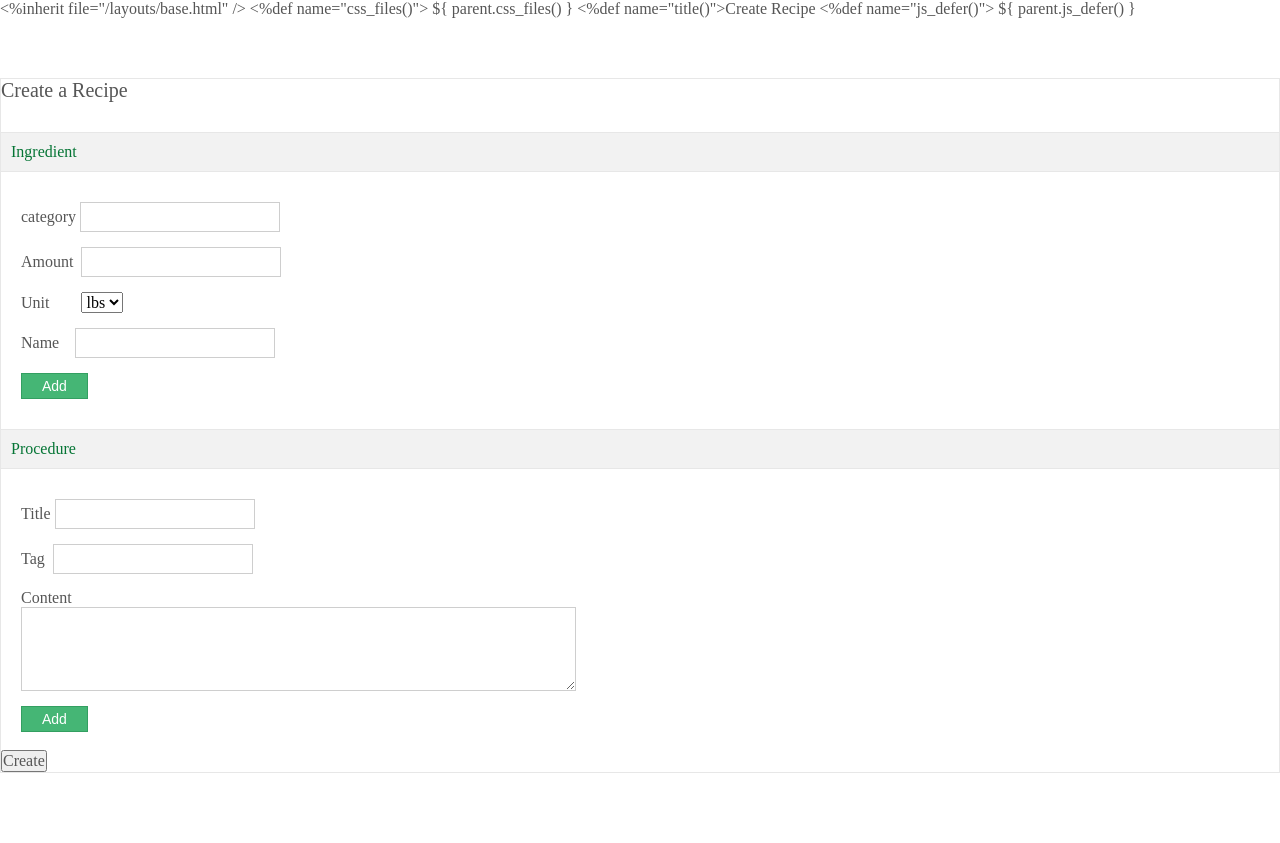
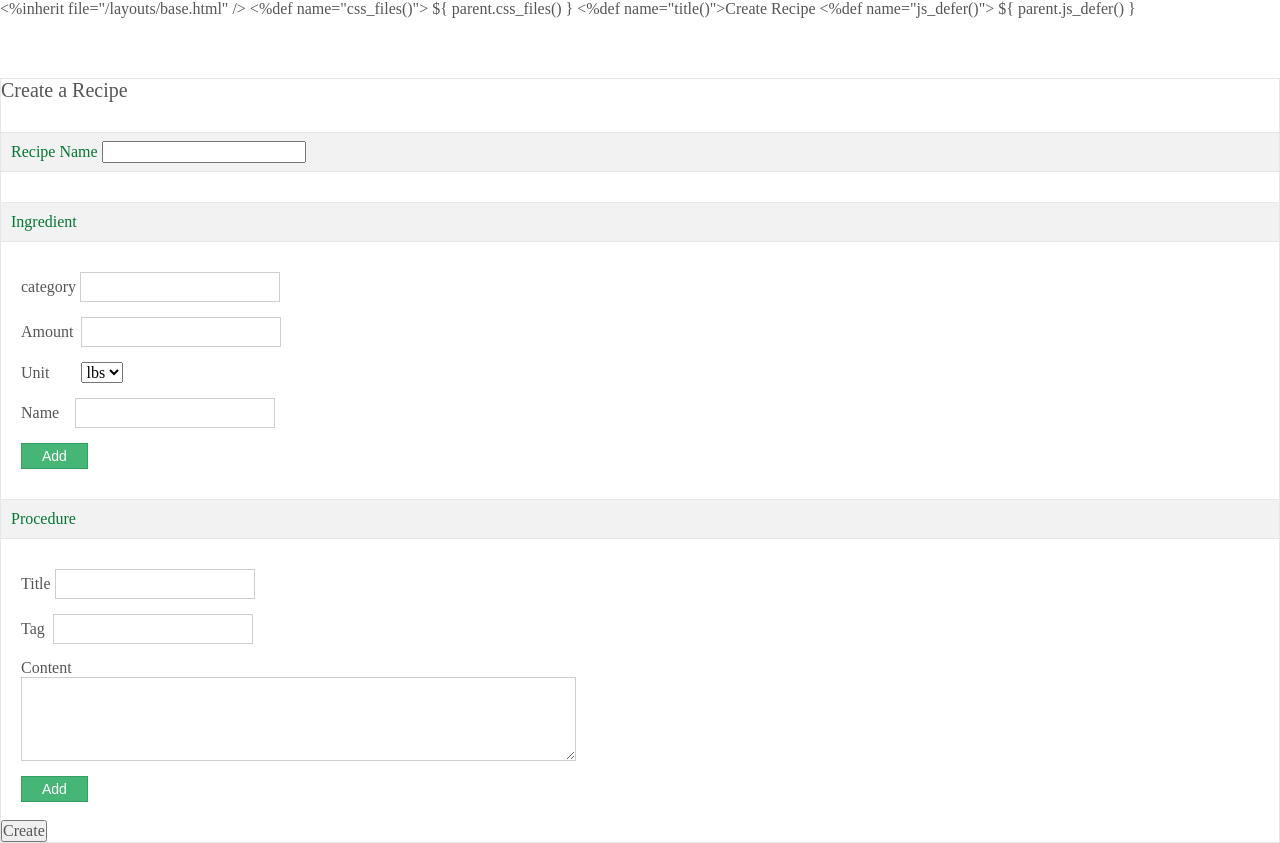
Before and after one commit to micbase/brewer, a Django app: template templates/brewer/create_recipe.html in a window 1280 px wide. Before the commit the page ends 800 px from the top, so only its background shows below. Run offline with Django 3.2, Linux system fonts and the light colour scheme; the template is opened without the code that fills it, so the values that code supplies are empty.

Commit message:
Add recipe name field

```diff
--- a/templates/brewer/create_recipe.html
+++ b/templates/brewer/create_recipe.html
@@ -44,6 +44,10 @@
     <div class="content">
             <h2>Create a Recipe</h2>
             <form class="form-horizontal" id="inputForm" action="/create_recipe" method="post" role="form">
+                    <div class="labelBar-2">
+                        <h3>Recipe Name <input name="recipename" id="recipename" type="text" maxLength="20" value=""/>
+                        </h3>
+                    </div>
                   <!-- Ingredient -->
                     <div class="labelBar-2">
                         <h3>Ingredient</h3>
```
